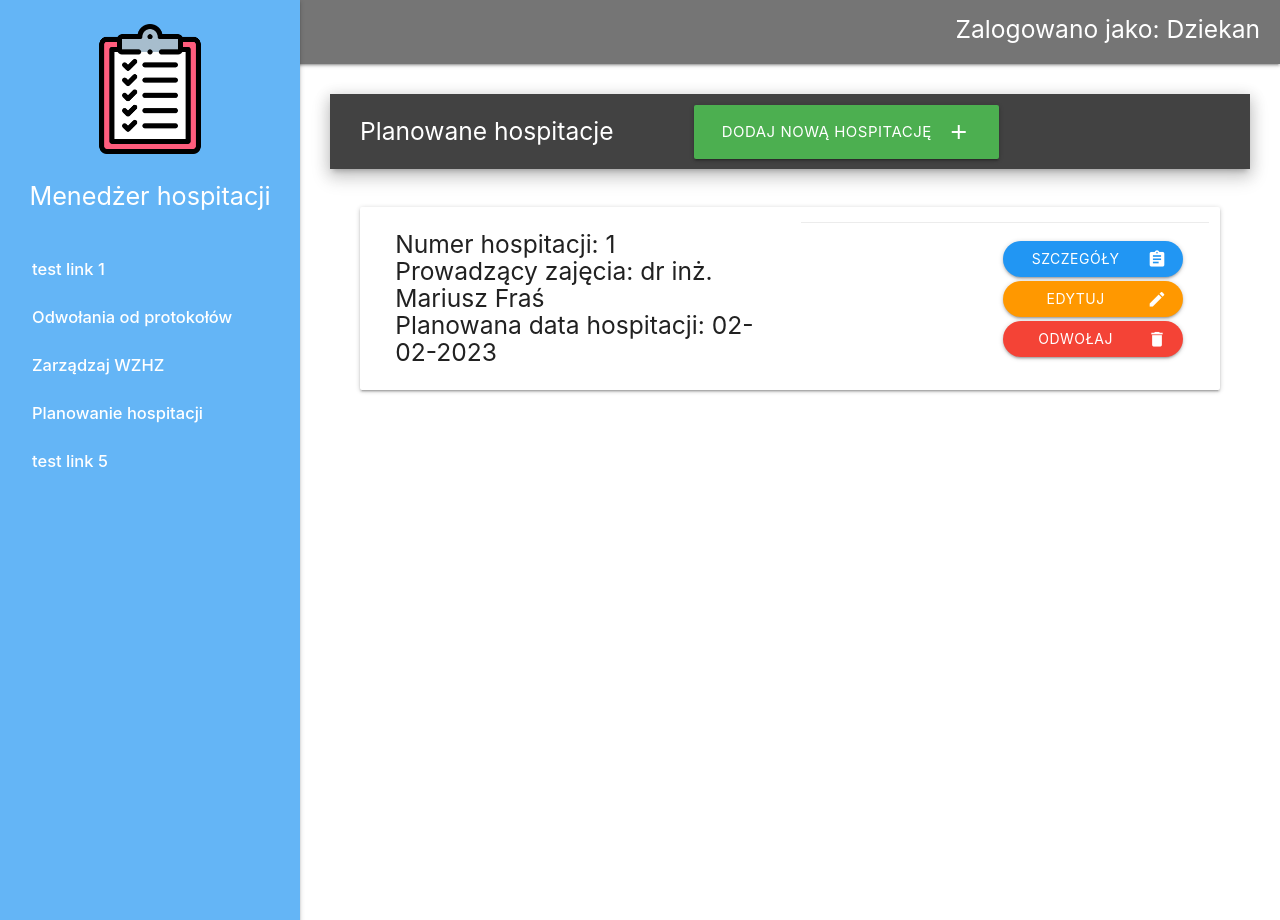
After one commit to sq3esp/HospitacjePODjango, a Django app: page /hospitation_planning/ in a window 1280 px wide. The commit adds this page. Run offline with Django 4.2, Linux system fonts and the light colour scheme; data comes from the database, SQL or seed files in the repository.

Commit message:
Create hospitation list and details

```diff
--- /dev/null
+++ b/hospitation_manager/templates/hospitation_manager/hospitation_planning/index.html
@@ -0,0 +1,98 @@
+{% extends "hospitation_manager/layout.html" %}
+{% load static %}
+
+{% block title %} <title>Menedżer hospitacji</title> {% endblock title %}
+{% block styles %}
+<link rel="stylesheet" href="{% static 'hospitation_manager/styles/data_table.css' %}"/>
+<link href="https://fonts.googleapis.com/icon?family=Material+Icons" rel="stylesheet"/>
+<style>
+    .btn {
+        width: 50%;
+        border-radius: 50px;
+        margin:2px;
+      }
+</style>
+{% endblock styles %}
+
+{% block content %}
+<script>
+    var teacherId = null;
+    var teacherName = null;
+    document.addEventListener('DOMContentLoaded', function() {
+        {% if message != ""%}
+            M.toast({html: '<h3>{{ message }}</h3>', classes: 'rounded {{messageColor}} large', inDuration: 1000, displayLength:2000})
+        {% endif %}
+        function showModal(name) {
+          var elems = document.querySelectorAll('.modal');
+          var instances = M.Modal.init(elems, {});
+          }
+
+        document.querySelectorAll('.modal-trigger').forEach(function(button) {
+            button.addEventListener('click', function(event) {
+              teacherId = this.getAttribute('data-id');
+              teacherName = this.getAttribute('data-name');
+              document.querySelector('#modal1 .modal-content p').innerHTML = 'Czy na pewno chcesz odwołać "' + teacherName + '"?';
+              document.querySelector('#form_id').value = teacherId;
+              showModal(teacherName);
+            });
+          });
+      });
+</script>
+
+<div id="modal1" class="modal">
+    <div class="modal-content">
+
+      <h4>Odwoływanie członka WZHZ</h4>
+      <p>Null</p>
+    </div>
+    <div class="modal-footer">
+      <form method="post">
+          <input type="hidden" name="id" id="form_id" value=""/>
+          <a href="#!" class="modal-close waves-effect waves-green btn-flat">Anuluj</a>
+          <button id="action_confirm" class="modal-close waves-effect waves-green btn-flat" type="submit">Odwołaj</button>
+      </form>
+    </div>
+</div>
+
+<div class="data-section-container">
+    <div class="data-section-header white-text grey darken-3 valign-wrapper z-depth-3">
+        <div class="valign-wrapper">
+            <h5>Planowane hospitacje</h5>
+        </div>
+        <div class="valign-wrapper">
+            <a href="{% url 'add_hospitation' %}" class="waves-effect waves-light btn-large green right" style = "margin-left:80px"><i class="material-icons right">add</i>Dodaj nową hospitację</a>
+        </div>
+    </div>
+    <div class="data-section-body">
+        {% for hospitation in hospitations %}
+
+
+            <div class="card">
+              <div class="row valign-wrapper">
+                <div class="col s12 m6">
+                  <div class="card-content">
+                    <h5>Numer hospitacji: {{ hospitation.number }}</h5>
+                    <h5>Prowadzący zajęcia: {{ hospitation.classes.teacher.academic_title }} {{ hospitation.classes.teacher.first_name }} {{ hospitation.classes.teacher.last_name }}</h5>
+                    <h5>Planowana data hospitacji: {% if hospitation.hospitation_date == None %}
+                        Nie zaplanowano
+                    {% else %}
+                        {{ hospitation.hospitation_date|date:"d-m-Y" }}
+                    {% endif %}</h5>
+                  </div>
+                </div>
+                <div class="col s12 m6 right-align">
+                  <div class="card-action">
+                    <a class="waves-effect waves-light btn blue rounded" href="details/{{ hospitation.number }}"><i class="material-icons right">assignment</i>Szczegóły</a>
+                    <br>
+                    <a class="waves-effect waves-light btn orange modal-trigger " href="edit/{{ hospitation.number }}"><i class="material-icons right">edit</i>Edytuj</a>
+                    <br>
+                    <a class="waves-effect waves-light btn red modal-trigger " href="#modal1" data-id="{{ hospitation.number }}"><i class="material-icons right">delete</i>Odwołaj</a>
+                  </div>
+                </div>
+              </div>
+            </div>
+
+        {% endfor %}
+    </div>
+</div>
+{% endblock %}
--- a/hospitation_manager/templates/hospitation_manager/layout.html
+++ b/hospitation_manager/templates/hospitation_manager/layout.html
@@ -38,7 +38,7 @@
             <li><a href="#" class="white-text flow-text sidenav-link">test link 1</a></li>
             <li><a href="/appeal_responses/" class="white-text flow-text sidenav-link">Odwołania od protokołów</a></li>
             <li><a href="/wzhz/" class="white-text flow-text sidenav-link">Zarządzaj WZHZ</a></li>
-            <li><a href="#" class="white-text flow-text sidenav-link">test link 4</a></li>
+            <li><a href="/hospitation_planning/" class="white-text flow-text sidenav-link">Planowanie hospitacji</a></li>
             <li><a href="#" class="white-text flow-text sidenav-link">test link 5</a></li>
         {% endblock %}
     </ul>
--- a/hospitation_manager/urls.py
+++ b/hospitation_manager/urls.py
@@ -11,4 +11,9 @@ urlpatterns = [
     path('wzhz/', views.wzhz_index, name = 'wzhz_index'),
     path('wzhz/add', views.wzhz_add, name = 'add_wzhz_member'),
     path('wzhz/details/<int:wzhz_id>', views.wzhz_details),
+
+    path('hospitation_planning/', views.hospitation_planning_index),
+    path('hospitation_planning/details/<int:hospitation_id>', views.hospitation_planning_details),
+    path('hospitation_planning/edit/<int:hospitation_id>', views.hospitation_planning_edit),
+    path('hospitation_planning/add', views.hospitation_planning_add, name = 'add_hospitation'),
 ]
--- a/hospitation_manager/views.py
+++ b/hospitation_manager/views.py
@@ -1,7 +1,7 @@
 from django.shortcuts import render, get_object_or_404
 from django.http import HttpResponse, HttpResponseBadRequest
 from django.contrib import messages
-from .models import ProtocolAppeal, AcademicTeacher
+from .models import ProtocolAppeal, AcademicTeacher, Hospitation, HospitationProtocol, ProtocolAppeal, HospitationTeam, Classes
 from django.views.decorators.csrf import csrf_exempt
 from datetime import datetime
 
@@ -103,3 +103,38 @@ Shows all information about a teacher who is a member of the WZHZ
         'wzhz_member': wzhz_member,
     }
     return render(request, 'hospitation_manager/wzhz/details.html', context)
+
+
+@csrf_exempt
+def hospitation_planning_index(request):
+    message = ''
+    messageColor = ''
+    if request.method == 'POST':
+        hospitation_id = request.POST.get('id')
+        if(hospitation_id == None):
+            return HttpResponse('Nie podano id hospitacji')
+        hospitation = get_object_or_404(Hospitation, pk=hospitation_id)
+        if(hospitation == None):
+            return HttpResponse('Nie znaleziono hospitacji o podanym id')
+        hospitation.delete()
+        message = 'Hospitacja została usunięta'
+        messageColor = 'green'
+
+    template = 'hospitation_manager/hospitation_planning/index.html'
+    hospitations = Hospitation.objects.all()
+    context = {'hospitations': hospitations, 'message': message, 'messageColor': messageColor}
+    return render(request, template, context)
+
+
+
+def hospitation_planning_details(request, hospitation_id):
+    template = 'hospitation_manager/hospitation_planning/details.html'
+    hospitation = get_object_or_404(Hospitation, pk=hospitation_id)
+    context = {'hospitation': hospitation}
+    return render(request, template, context)
+
+
+def hospitation_planning_add(request):
+    return render(request, 'hospitation_manager/hospitation_planning/add.html')
+def hospitation_planning_edit(request):
+    return render(request, 'hospitation_manager/hospitation_planning/edit.html')
```
Also changed, not shown: hospitation_manager/templates/hospitation_manager/hospitation_planning/details.html (added, +88 -0 lines).
